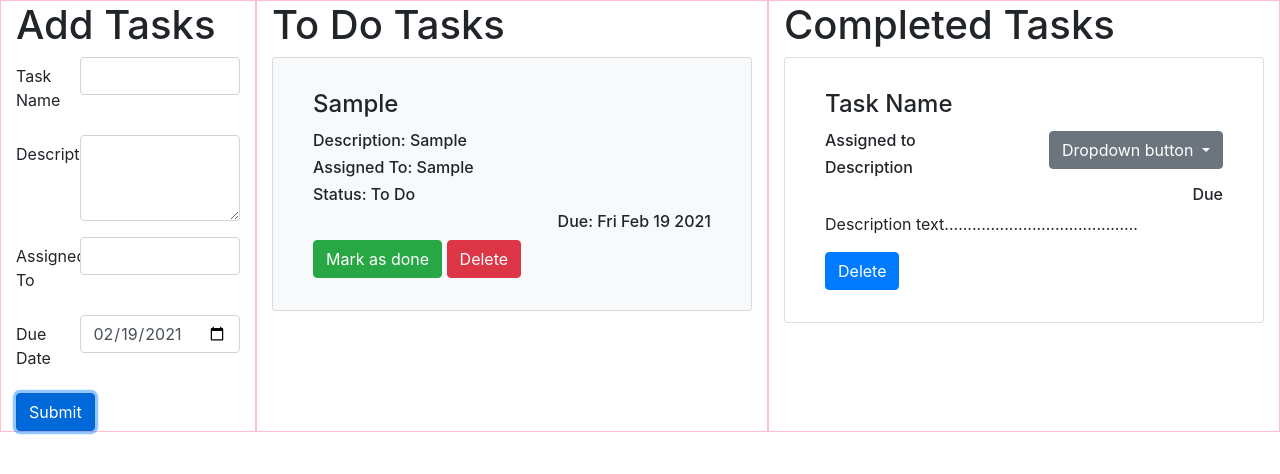
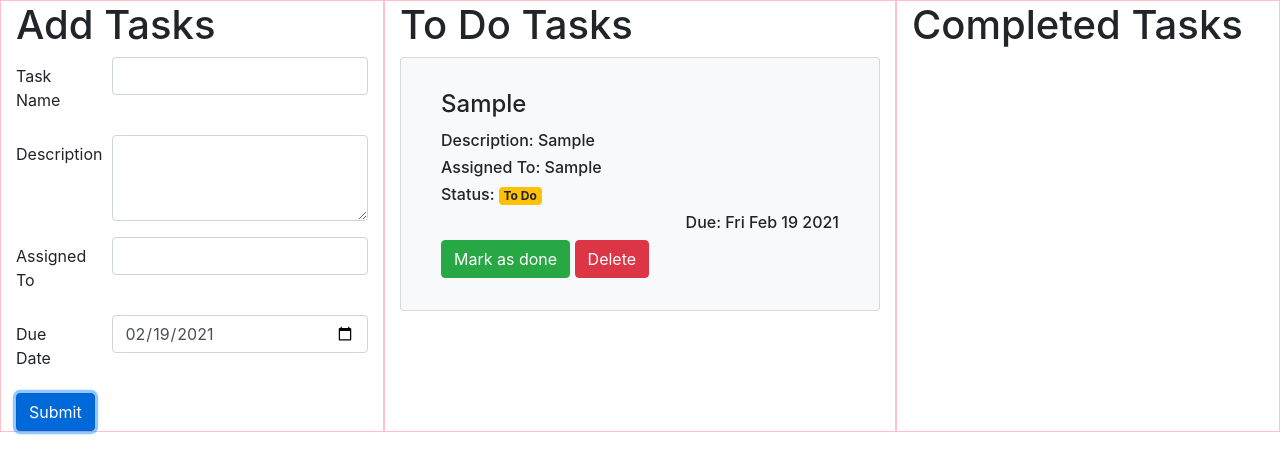
Before and after one commit to jjliem/jwd-final-project-CST-1, a plain HTML site: page index.html in a window 1280 px wide. Both pictures are taken after typing "Sample", "Sample", "Sample" into the empty fields and a click on the input "Submit". Drawn offline with nearby package versions, Linux system fonts and the light colour scheme.

Commit message:
status changes, removes done button, moves column

```diff
--- a/index.html
+++ b/index.html
@@ -72,7 +72,6 @@
         <h1>To Do Tasks</h1>
         <ul class="list-group" id="task-list">
 
-
           <!--Card will appear here-->
 
         </ul>
@@ -83,33 +82,9 @@
       <div class="col-sm">
         <h1>Completed Tasks</h1>
 
-        <ul class="list-group">
+        <ul class="list-group" id="complete-list">
 
-          <!--Card 1-->
-
-          <li class="list-group-item card" style="width: 30rem;">
-            <div class="card-body">
-              <h4 class="card-title">Task Name</h4>
-              <!--Dropdown buttons-->
-              <div class="dropdown float-right">
-                <button class="btn btn-secondary dropdown-toggle" type="button" id="dropdownMenuButton"
-                  data-toggle="dropdown" aria-haspopup="true" aria-expanded="false">
-                  Dropdown button
-                </button>
-                <div class="dropdown-menu" aria-labelledby="dropdownMenuButton">
-                  <a class="dropdown-item" href="#">To-Do</a>
-                  <a class="dropdown-item" href="#">In progress</a>
-                  <a class="dropdown-item" href="#">Review</a>
-                  <a class="dropdown-item" href="#">Complete</a>
-                </div>
-              </div>
-              <h6 class="card-assignment">Assigned to</h6>
-              <h6 class="card-assignment">Description</h6>
-              <h6 class="card-assignment text-right">Due</h6>
-              <p class="card-text">Description text..........................................</p>
-              <a href="#" class="btn btn-primary">Delete</a>
-            </div>
-          </li>
+          <!--Card will appear here-->
 
         </ul>
 
--- a/js/index.js
+++ b/js/index.js
@@ -2,6 +2,7 @@ let taskManager = new TaskManager();
 //  Load and render saved tasks if any
 taskManager.load();
 taskManager.render();
+
 
 
 function submitFunction() {
@@ -32,6 +33,7 @@ function submitFunction() {
 
     //  Save task array to localStorage
     taskManager.save();
+    taskManager.render();
 
 
     //  TESTING
@@ -67,9 +69,9 @@ function validFormFieldInput(taskName, description, assign, dueDate) {
 const submitButton = document.querySelector('#submitButton');
 submitButton.addEventListener('click', submitFunction);
 
-// LISTEN FOR MARK AS DONE AND DELETE BUTTONS
-const taskButton = document.querySelector('#task-list');
-taskButton.addEventListener('click', (event) => {
+// LISTEN FOR TASK LIST BUTTONS
+const taskList = document.querySelector('#task-list');
+taskList.addEventListener('click', (event) => {
   if(event.target.classList.contains('done-button')) {
     //  Find <li> parent element that holds card
     const parentTask = event.target.parentElement.parentElement;
@@ -81,9 +83,11 @@ taskButton.addEventListener('click', (event) => {
     const task = taskManager.getTaskById(taskId);
 
     //  Update task status to done, save, render
-    task.stat = 'DONE';
+    task.stat = 'DONE'
+
     taskManager.save();
     taskManager.render();
+
   }
   if(event.target.classList.contains('delete-button')) {
     //  Find <li> parent element that holds card
@@ -100,3 +104,23 @@ taskButton.addEventListener('click', (event) => {
     taskManager.render();
   }
 });
+
+// LISTEN FOR COMPLETE LIST BUTTONS
+const completeList = document.querySelector('#complete-list');
+completeList.addEventListener('click', (event) => {
+
+  if(event.target.classList.contains('delete-button')) {
+    //  Find <li> parent element that holds card
+    const parentTask = event.target.parentElement.parentElement;
+
+    //  Find id number in <li> of card that was marked as done
+    const taskId = Number(parentTask.dataset.taskId);
+
+    //  Pass taskId to deleteTask method
+    taskManager.deleteTask(taskId);
+
+    //  Save and render new task list
+    taskManager.save();
+    taskManager.render();
+  }
+});
--- a/js/taskManager.js
+++ b/js/taskManager.js
@@ -1,4 +1,12 @@
 const createTaskHtml = (id, name, desc, assign, due, stat) => {
+  let badgeStatus;
+  let doneButtonHtml = '<button type="button" class="btn btn-success done-button">Mark as done</button>';
+  if (stat == 'To Do') {
+    badgeStatus = 'badge-warning';
+  } else if (stat == 'DONE') {
+    badgeStatus = 'badge-success';
+    doneButtonHtml = '';
+  }
   const html = `
   <li class="list-group-item bg-light card" style="width: 30rem;" data-task-id="${id}">
   <div class="card-body">
@@ -18,9 +26,10 @@ const createTaskHtml = (id, name, desc, assign, due, stat) => {
     </div> -->
     <h6 class="card-assignment">Description: ${desc}</h6>
     <h6 class="card-assignment">Assigned To: ${assign}</h6>
-    <h6 class="card-assignment">Status: ${stat}</h6>
+    <h6>Status: <span class="badge badge-secondary badge ${badgeStatus}">${stat}</span></h6>
+
     <h6 class="card-assignment text-right">Due: ${due}</h6>
-    <button type="button" class="btn btn-success done-button">Mark as done</button>
+    ${doneButtonHtml}
     <button type="button" class="btn btn-danger delete-button">Delete</button>
   </div>
 </li>
@@ -52,7 +61,8 @@ class TaskManager {
 
     //  For every task in array, format date, create HTML card, and display in task-list
     render() {
-      const tasksHtmlList = [];
+      const tasksToDoList = [];
+      const tasksCompleteList = [];
       this.tasks.forEach(task => {
         //  Create Date object from due date input
         const dueDate = new Date(task.due);
@@ -60,13 +70,19 @@ class TaskManager {
         const formattedDate = dueDate.toDateString();
         //  Create HTML string for current task
         const taskHtml = createTaskHtml(task.id, task.name, task.desc, task.assign, formattedDate, task.stat);
-        //  Push HTML string to array
-        tasksHtmlList.push(taskHtml);
+        //  Push HTML string to either To Do List or Complete List
+        if (task.stat == 'To Do') {
+          tasksToDoList.push(taskHtml);
+        } else if (task.stat == 'DONE') {
+          tasksCompleteList.push(taskHtml);
+        }
       });
-      //  Join all array elemnts with new line in between
-      const taskHtml = tasksHtmlList.join('\n');
-      //  Find class=task-list in index.html and replace with our HTML string
-      document.getElementById("task-list").innerHTML = taskHtml;
+      //  Join all array elements with new line in between
+      const taskToDo = tasksToDoList.join('\n');
+      const taskComplete = tasksCompleteList.join('\n');
+      //  Find class=task-list and complete-list in index.html and replace with our HTML string
+      document.getElementById("task-list").innerHTML = taskToDo;
+      document.getElementById("complete-list").innerHTML = taskComplete;
     }
 
 
@@ -74,7 +90,7 @@ class TaskManager {
     getTaskById(taskId) {
       let foundTask;
       this.tasks.forEach(task => {
-        if (task.id === taskId) {
+        if (task.id == taskId) {
           foundTask = task;
         }
       });
```
